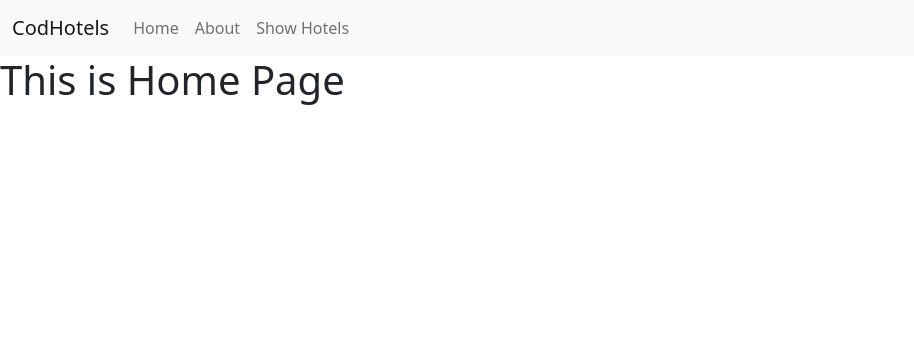
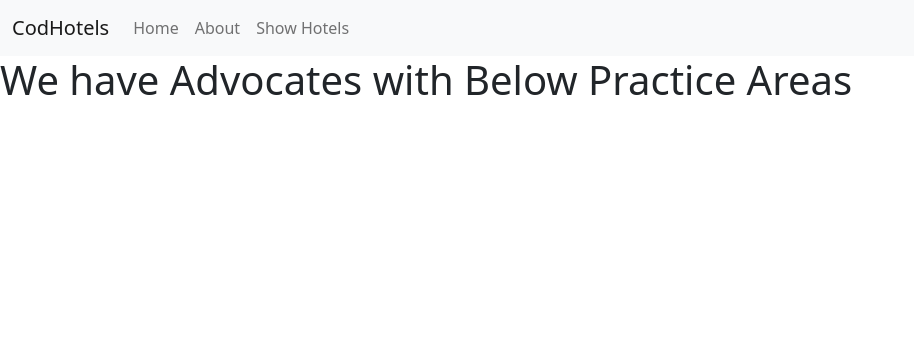
Before and after one commit to Codprog-Technologies/Django-Mastery, a Django app: page / in a window 1280 px wide. Shown: the top 356 px of the page, without its empty margins (0-914 px from the left). Run offline with Django 4.2, Linux system fonts and the light colour scheme; data that the repository does not hold is empty.

Commit message:
Exercise Solution : Queryset object in Home Template

```diff
--- a/codlegal/appointments/templates/appointments/home.html
+++ b/codlegal/appointments/templates/appointments/home.html
@@ -3,5 +3,19 @@
 {%block title %} CodLegal | Home {%endblock%}
 
 {%block content %}
-<h1> This is Home Page </h1>
+<h1> We have Advocates with Below Practice Areas </h1>
+<div class="row">
+    {% for practice_area in practice_areas %}
+    <div class="col-sm-6 my-3">
+        <div class="card">
+            <div class="card-header">
+                {{practice_area.name}}
+            </div>
+            <div class="card-body">
+                <p class="card-text">{{practice_area.description}}</p>
+            </div>
+        </div>
+    </div>
+    {% endfor %}
+</div>
 {%endblock%}
--- a/codlegal/appointments/views.py
+++ b/codlegal/appointments/views.py
@@ -1,10 +1,15 @@
 from django.shortcuts import render
+
+from appointments import models
 
 
 # Create your views here.
 
 def home(request):
-    return render(request, "appointments/home.html")
+    context = {
+        'practice_areas': models.PracticeArea.objects.all()
+    }
+    return render(request, "appointments/home.html", context=context)
 
 
 def about(request):
```
